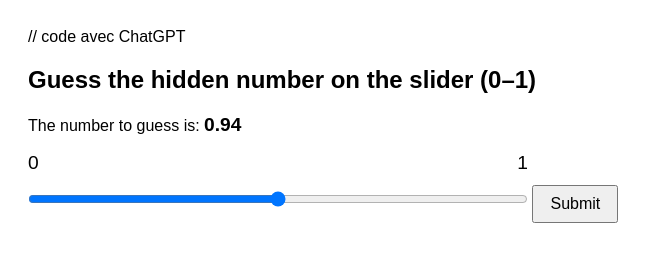
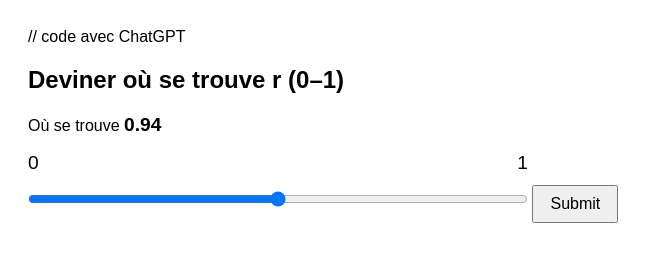
Before and after one commit to KinY2/Guess-slider, a plain HTML site: page index.html in a window 1280 px wide. Shown: the whole page, without its empty margins (0-653 px from the left). Drawn offline with Linux system fonts and the light colour scheme.

Commit message:
Change language from English to French in index.html

```diff
--- a/index.html
+++ b/index.html
@@ -1,7 +1,7 @@
 // code avec ChatGPT
 
 <!DOCTYPE html>
-<html lang="en">
+<html lang="fr">
 <head>
 <meta charset="UTF-8">
 <title>Slider Guess Game</title>
@@ -38,9 +38,9 @@ button {
 </head>
 <body>
 
-<h2>Guess the hidden number on the slider (0–1)</h2>
+<h2>Deviner où se trouve r (0–1)</h2>
 
-<p>The number to guess is: <span id="r-value"></span></p>
+<p>Où se trouve <span id="r-value"></span></p>
 
 <div class="slider-labels">
   <span>0</span>
```
